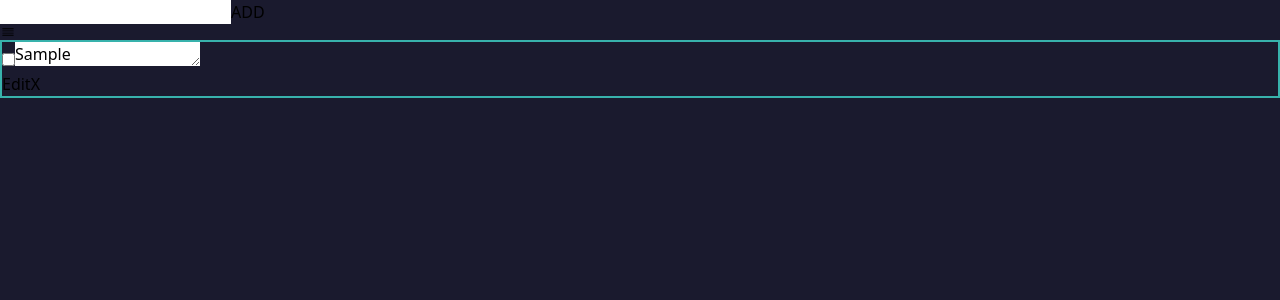
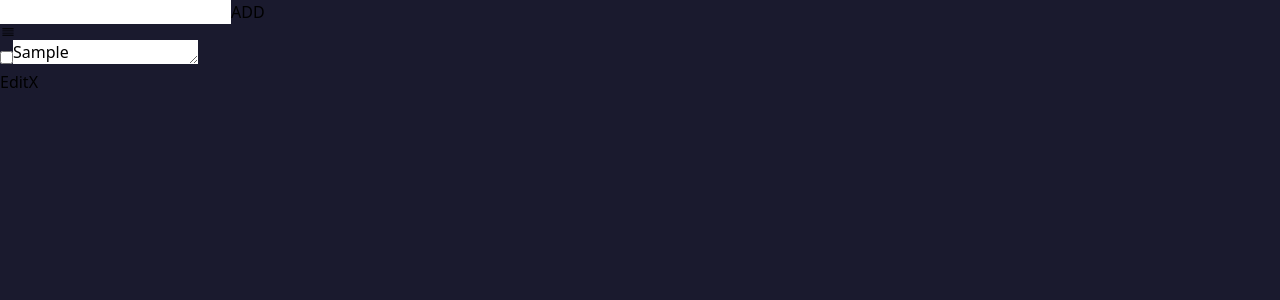
Before and after one commit to SXsid/context101, a React (Vite) app in the folder context_02/: page / in a window 1280 px wide. Both pictures are taken after typing "Sample" into the empty fields and a click on the button "ADD". Shown: the top 300 px of the page. Built offline with nearby package versions, Linux system fonts and the light colour scheme.

Commit message:
bug fix and finish

```diff
--- a/context_02/src/Components/Todod.jsx
+++ b/context_02/src/Components/Todod.jsx
@@ -17,7 +17,7 @@ function Todod({ todo, index }) {
   const styles = {
     transform: `translate3d(${transform?.x || 0}px, ${transform?.y || 0}px, 0)`,
     transition: transform ? 'none' : 'transform 0.3s ease', // Add smooth transition on drop
-    border: '2px solid #38b2ac',
+
     height: 'auto',
   };
 
@@ -29,9 +29,11 @@ function Todod({ todo, index }) {
   const isClicked = () => toddgled(todo.id);
 
   return (
-    <div className="flex">
+    <div className="flex gap-4"
+    style={styles}>
       {/* Drag Handle */}
-      <div className="text-white mt-3 text-xl" {...listeners} {...attributes}
+
+      <div className={`text-white mt-3 text-2xl font-bold z-1000 ${!todo.completed?"block":"hidden mx-10"}`} {...listeners} {...attributes}
       title='Drag the todo'>
       <RxDragHandleHorizontal />
 
@@ -40,12 +42,12 @@ function Todod({ todo, index }) {
       {/* Main Todo Item */}
       <div
         ref={setNodeRef}
-        className={`flex justify-between items-start w-[350px] h-auto mt-2 p-2 rounded-lg shadow-md transition-transform ${
+        className={`flex justify-between items-start w-[350px] h-auto mt-2 p-2 rounded-lg shadow-md transition-transform  ${todo.completed?"ml-10":""} ${
           readonly
             ? 'bg-[rgba(255,255,255,0.82)] bg-opacity backdrop-blur-lg backdrop-filter cursor-pointer hover:shadow-lg hover:transform hover:scale-110 duration-300'
             : 'bg-green-200'
         }`}
-        style={styles}
+
       >
         <div className="flex items-start gap-4 w-full">
           <input
```
